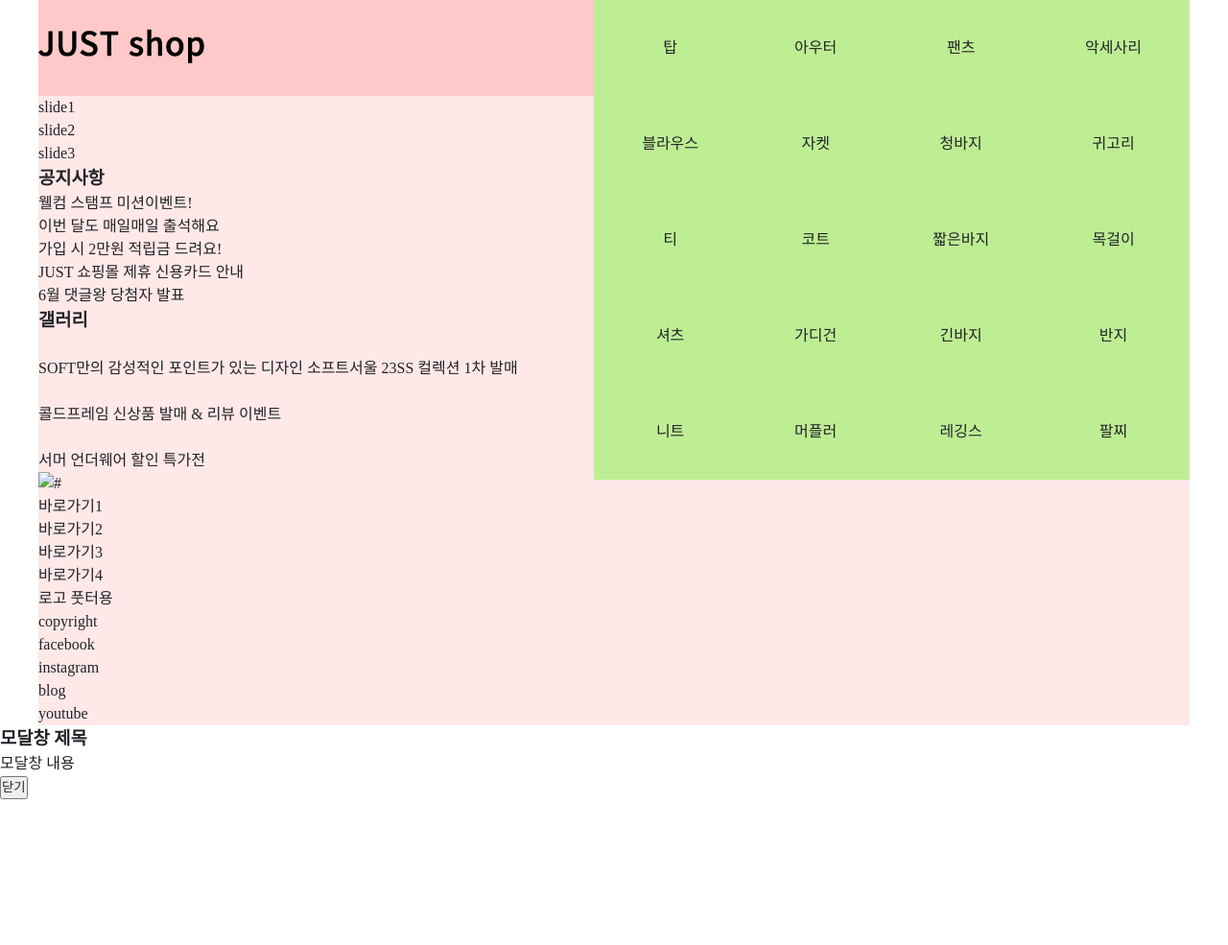
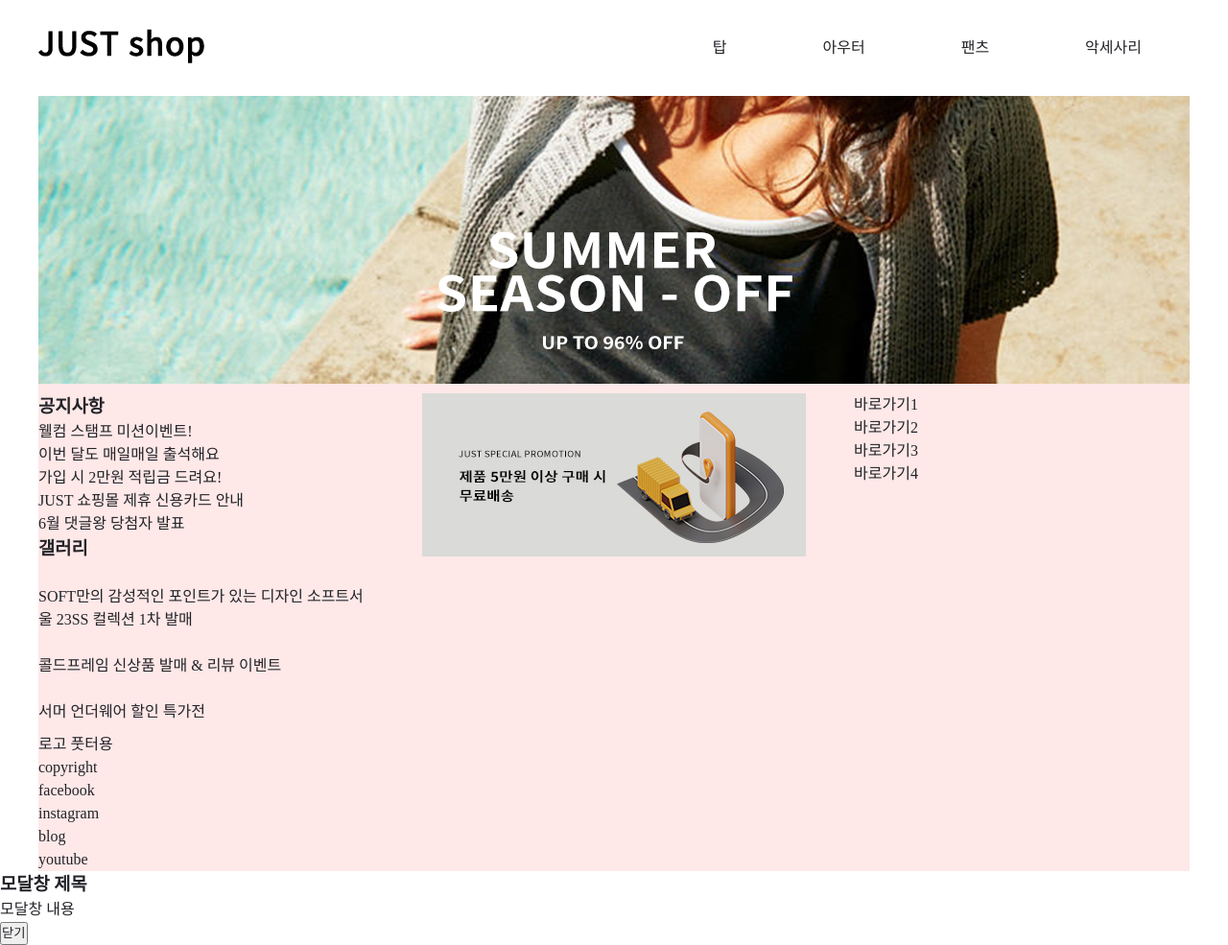
Before and after one commit to z1xun/wuf-s, a plain HTML site: page 05-webdesign/01-just쇼핑몰/index.html in a window 1280 px wide. Shown: the whole page at 96% size. Before the commit the page ends 833 px from the top, so only its background shows below. Drawn offline with Linux system fonts and the light colour scheme.

Commit message:
slide, contents

```diff
--- a/05-webdesign/01-just쇼핑몰/css/comm.css
+++ b/05-webdesign/01-just쇼핑몰/css/comm.css
@@ -18,7 +18,7 @@
   /* 헤더에서 무조건 사용 */
   justify-content: space-between;
   height: 100px;
-  background: #ffc9c9;
+  background: #ffffff;
 }
 .logo {
   display: flex;
@@ -33,13 +33,20 @@
   display: flex;
 }
 .gnb .depth2 {
-  /* display: none; */
+  display: none;
+  padding: 10px 0;
+  background: #ffffff;
 }
-.gnb .depth1 li {
+.gnb .depth2 a {
+  background: #ffffff;
+  display: block;
+  text-align: center;
+  padding: 10px 0;
+  height: 40px;
 }
 
-.gnb .depth1 a {
-  background: #beee94;
+.gnb .depth1 >li > a {
+  /* background: #beee94; */
   padding: 0 50px;
   display: block;
   line-height: 100px;
@@ -48,3 +55,45 @@
   /* display: flex
   align-items: center; */
 }
+
+/* 자손 : '>'  / 자식 : 스페이스바 */
+.gnb .depth1 >li > a:hover {
+  color: #f0ac45;
+ }
+ .gnb .depth1:hover .depth2 {
+  display: block;
+ }
+.gnb .depth2 > li > a:hover {
+  background: #f0ac45;
+  border-bottom: 1px solid #000000;
+}
+
+/* SLIDE */
+.slide {
+  overflow: hidden;
+  height: 300px;
+}
+.slide a, .slide img {
+  display: block;
+}
+
+.contents {
+  display: flex;
+  justify-content: space-between;
+  padding: 10px 0;
+}
+
+.taps {
+  width: 350px;
+}
+
+.bbr {
+  width: 400px;
+}
+.bnr a,.bnr img {
+  display: block;
+}
+
+.goto {
+  width: 350px;
+}
--- a/05-webdesign/01-just쇼핑몰/index.html
+++ b/05-webdesign/01-just쇼핑몰/index.html
@@ -20,7 +20,7 @@
         <ul class="depth1">
           <li>
             <a href="#">탑</a>
-            <ul class="depth2">
+            <ul class="depth2" >
               <li><a href="#">블라우스</a></li>
               <li><a href="#">티</a></li>
               <li><a href="#">셔츠</a></li>
@@ -59,9 +59,9 @@
     </header>
     <main class="main">
       <div class="slide">
-        <div class="slide1">slide1</div>
-        <div class="slide2">slide2</div>
-        <div class="slide3">slide3</div>
+        <div class="slide1"><a href="#"><img src="/images/slide1.jpg" alt="summer season off sale"></a></div>
+        <div class="slide2"><a href="#"><img src="/images/slide2.jpg" alt=" 2023ss lookbook open"></a></div>
+        <div class="slide3"><a href="#"><img src="/images/slide3.jpg" alt="장마철코디, 이것만 있으면 충분해!"></a></div>
       </div>
       <div class="contents">
         <!-- 공지사항&갤러리 -->
@@ -105,7 +105,7 @@
         </div>
         <!-- 배너 -->
         <div class="bnr">
-          <a href="#"> <img src="#" alt="#"></a>
+          <a href="#"> <img src="/images/bnr.jpg" alt="제품 5만원 이상 구매시 무료배송"></a>
         </div>
         <!-- 바로가기 -->
         <div class="goto">
```
Also changed, not shown: 05-webdesign/01-just쇼핑몰/images/bnr.jpg (added), 05-webdesign/01-just쇼핑몰/images/slide1.jpg (added), 05-webdesign/01-just쇼핑몰/images/slide2.jpg (added), 05-webdesign/01-just쇼핑몰/images/slide3.jpg (added).
